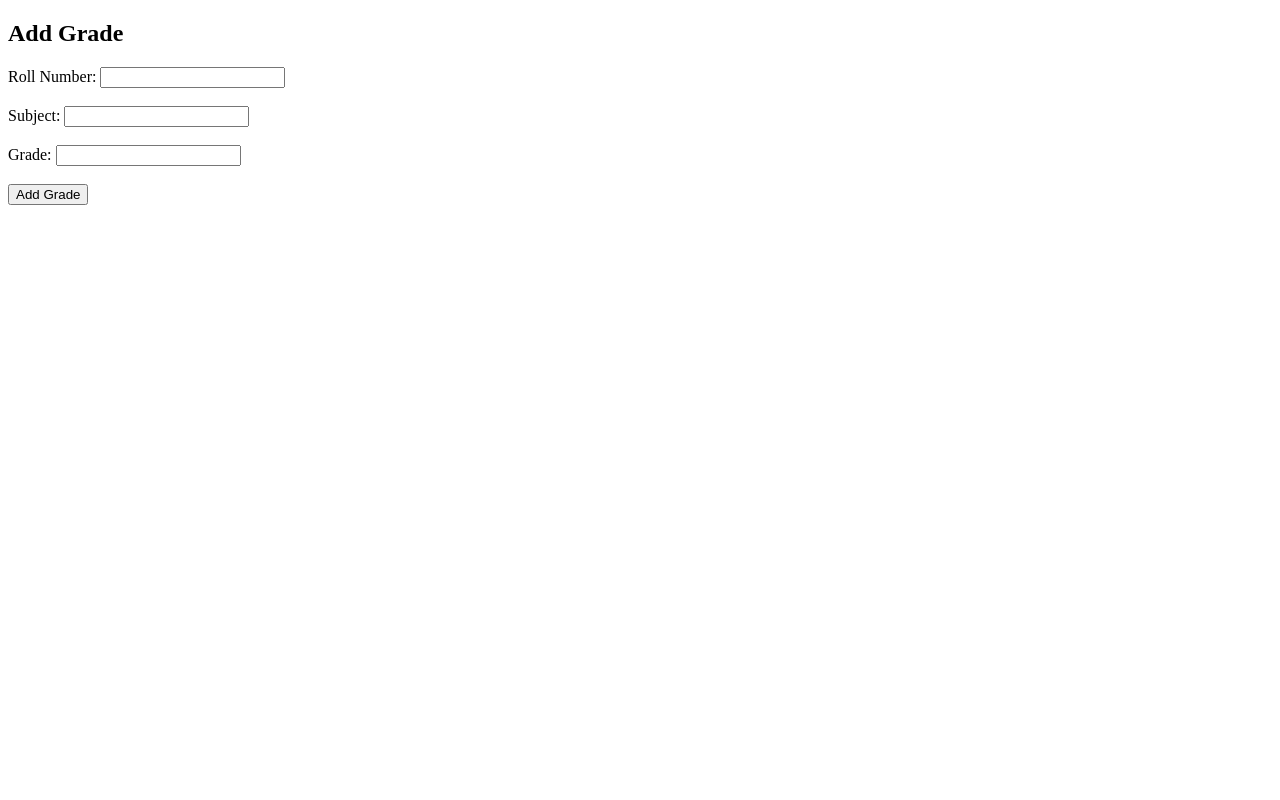
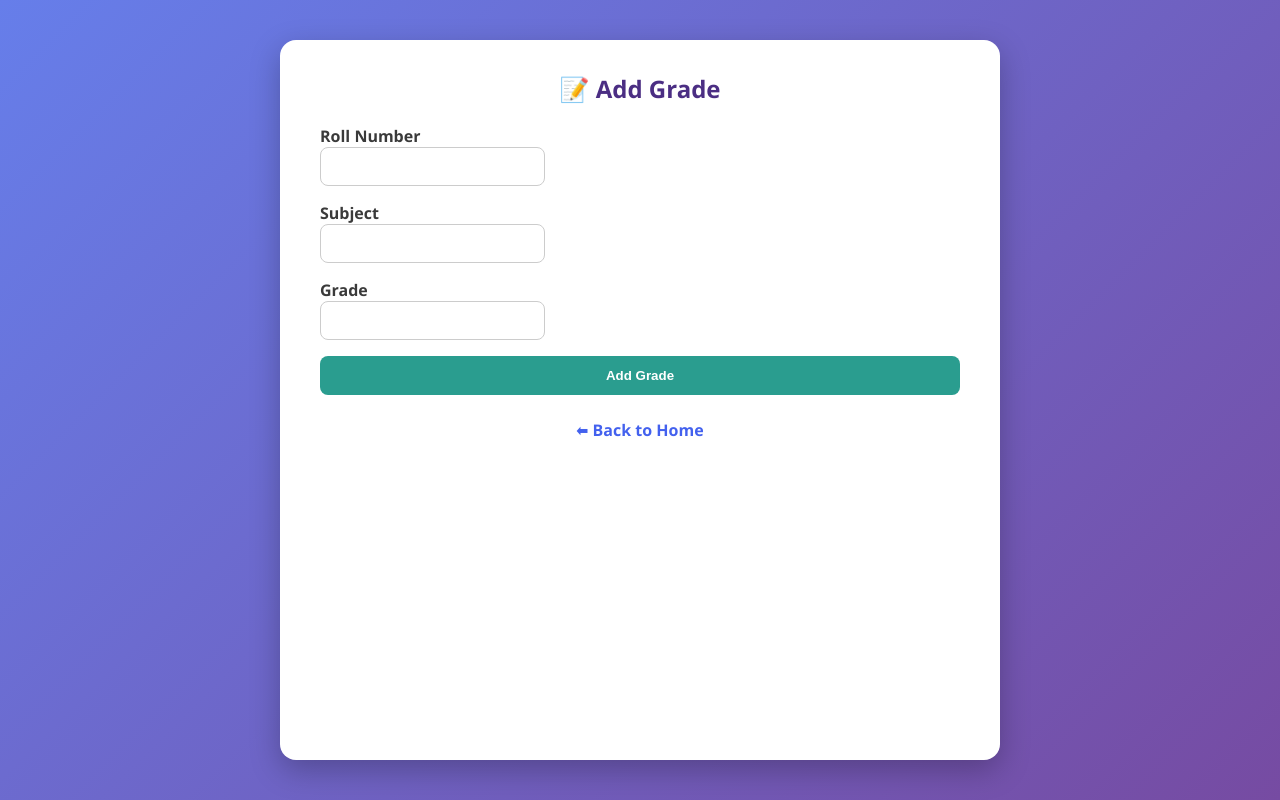
Before and after one commit to AKsingh20006/Student-Tracker, a Flask app: page /add_grade in a window 1280 px wide. Run offline with Flask 3, Linux system fonts and the light colour scheme.

Commit message:
Update add_grade.html

```diff
--- a/templates/add_grade.html
+++ b/templates/add_grade.html
@@ -2,25 +2,38 @@
 <html>
 <head>
     <title>Add Grade</title>
+    <link rel="stylesheet" href="{{ url_for('static', filename='style.css') }}">
 </head>
 <body>
 
-<h2>Add Grade</h2>
+<div class="container">
 
-<form method="POST">
+    <h2>📝 Add Grade</h2>
 
-    Roll Number:
-    <input type="text" name="roll" required><br><br>
+    <form method="POST">
 
-    Subject:
-    <input type="text" name="subject" required><br><br>
+        <div>
+            <span class="form-label">Roll Number</span><br>
+            <input type="text" name="roll" required>
+        </div>
 
-    Grade:
-    <input type="number" name="grade" required><br><br>
+        <div>
+            <span class="form-label">Subject</span><br>
+            <input type="text" name="subject" required>
+        </div>
 
-    <button type="submit">Add Grade</button>
+        <div>
+            <span class="form-label">Grade</span><br>
+            <input type="number" name="grade" required>
+        </div>
 
-</form>
+        <button type="submit" class="btn btn-green">Add Grade</button>
+
+    </form>
+
+    <a class="back-link" href="/">⬅ Back to Home</a>
+
+</div>
 
 </body>
 </html>
```
